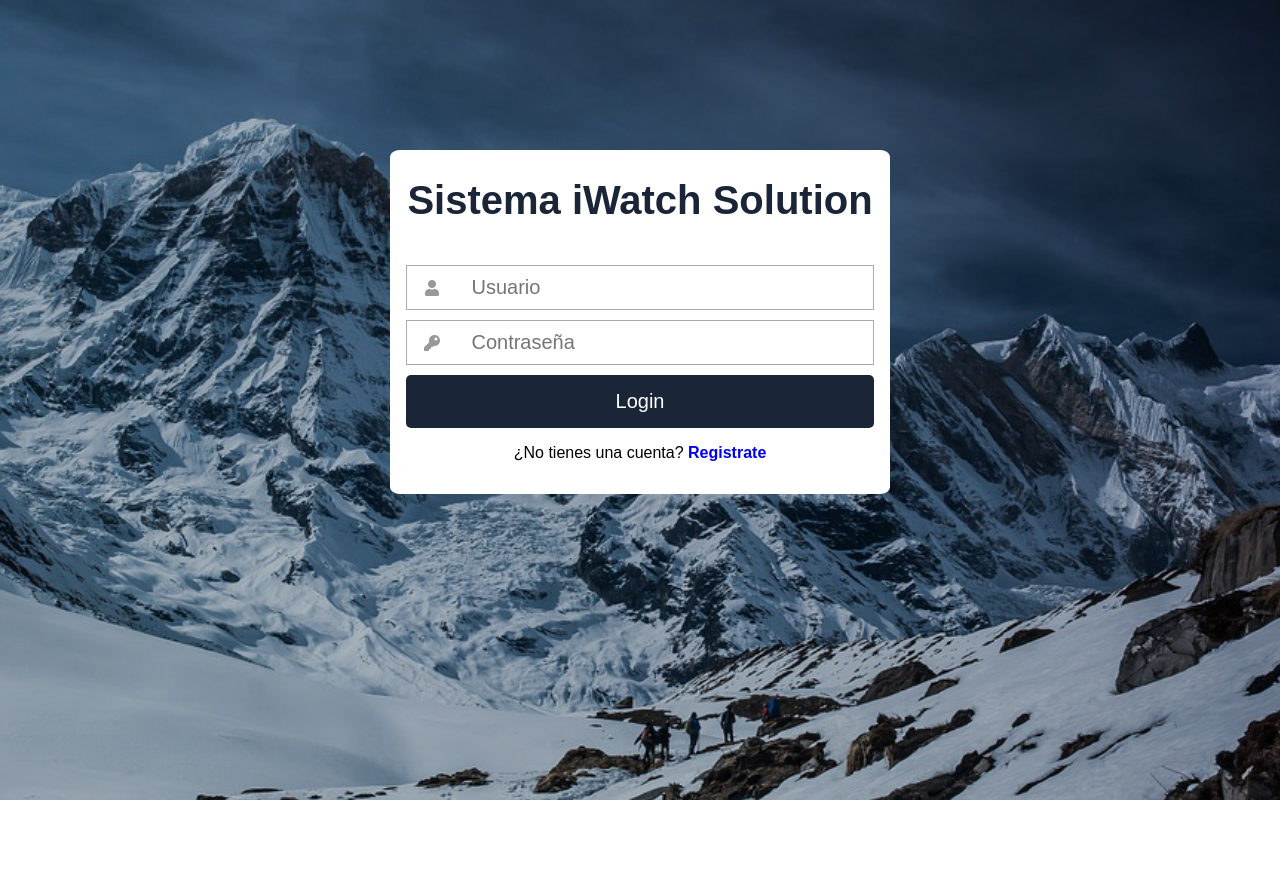
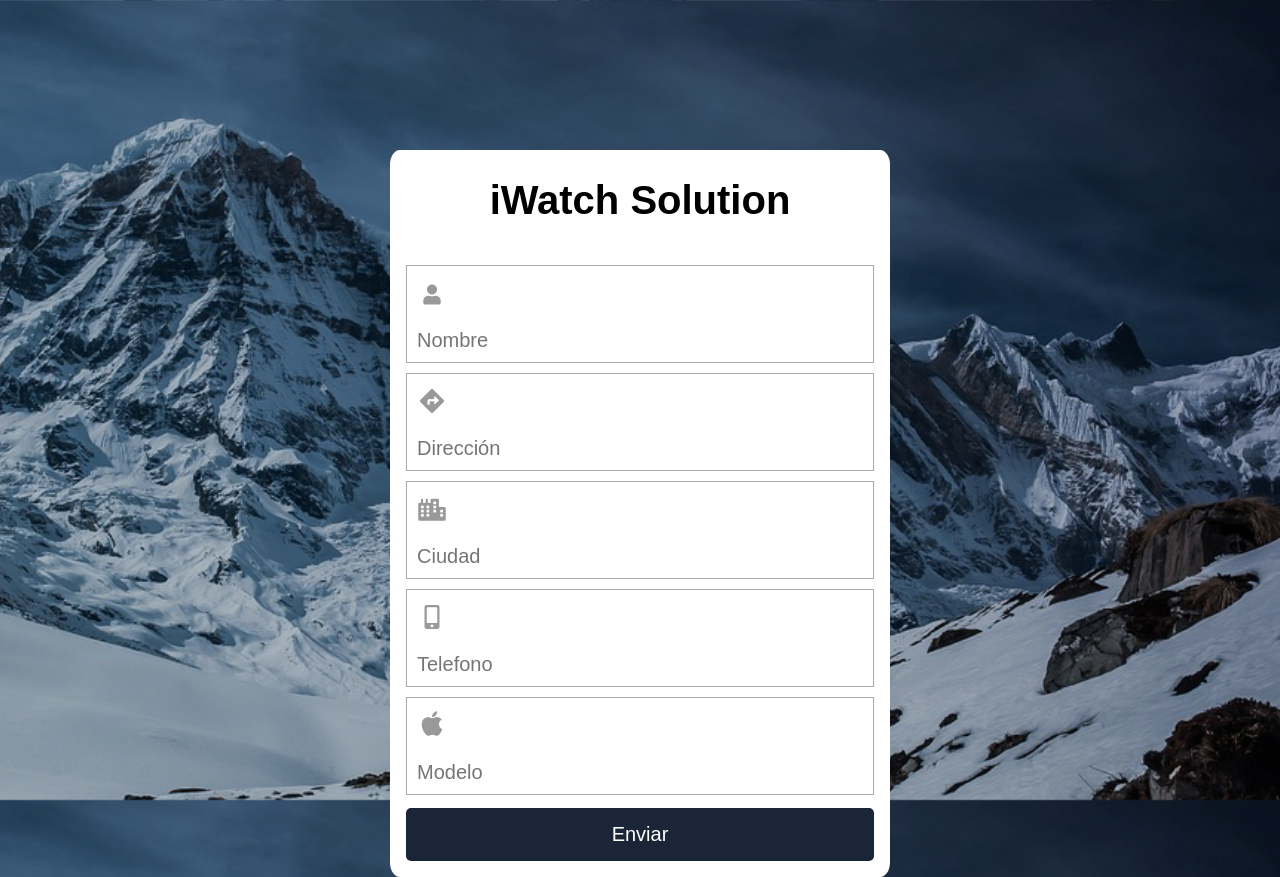
Before and after one commit to KevinLoredo/iWatch-Solution, a PHP site: page /SistemaVist.html in a window 1280 px wide. Before the commit the page ends 800 px from the top, so only its background shows below. Run offline with PHP 8.4, Linux system fonts and the light colour scheme; some libraries are stand-ins or nearby versions.

Commit message:
Add files via upload

```diff
--- a/EstiloIndex.css
+++ b/EstiloIndex.css
@@ -34,7 +34,7 @@ input[type="text"],
 input[type="password"]
 {
     font-size: 20px;
-    width: 82%;
+    width: 91.61%;
     padding: 10px;
     border: none;
 }
--- a/EstiloRegLog.css
+++ b/EstiloRegLog.css
@@ -33,9 +33,10 @@ input[type="text"],
 input[type="password"]
 {
     font-size: 20px;
-    width: 82%;
+    width: 91.61%;
     padding: 10px;
     border: none;
+}
 }
 
 .input-contenedor
--- a/EstiloSistema.css
+++ b/EstiloSistema.css
@@ -2,7 +2,7 @@ body
 {
     font-family: Arial, Helvetica, sans-serif;
     margin: 0;
-   background: url(imagen.jpg);
+    background: url(imagen.jpg);
     background-size: cover;
     background-attachment: fixed;
 }
@@ -19,14 +19,15 @@ body
 .formulario
 {
     background: #fff;
-    margin-top: 150px;
+    margin-top: 10px;
+    font-size: 40px;
     padding: 1px;
 }
 
 h1
 {
     text-align: center;
-    color: #1a2537;
+    color: black;
     font-size: 40px;
 }
 
@@ -34,7 +35,7 @@ input[type="text"],
 input[type="password"]
 {
     font-size: 20px;
-    width: 82%;
+    width: 91.6%;
     padding: 10px;
     border: none;
 }
@@ -45,9 +46,42 @@ input[type="password"]
     border: 1px solid #aaa;
 }
 
-.icon
+.iconNomb
 {
     min-width: 50px;
+    font-size: 20px;
+    text-align: center;
+    color: #999;
+}
+
+.iconDirec
+{
+    min-width: 50px;
+    font-size: 24px;
+    text-align: center;
+    color: #999;
+}
+
+.iconCiud
+{
+    min-width: 50px;
+    font-size: 22px;
+    text-align: center;
+    color: #999;
+}
+
+.iconTel
+{
+    min-width: 50px;
+    font-size: 24px;
+    text-align: center;
+    color: #999;
+}
+
+.iconApple
+{
+    min-width: 50px;
+    font-size: 28px;
     text-align: center;
     color: #999;
 }
--- a/SistemaVist.html
+++ b/SistemaVist.html
@@ -10,23 +10,43 @@
 <body>
     <form class="formulario">
      <h1>
-         Sistema iWatch Solution
+         iWatch Solution
      </h1>
-     <div class="contenedor">
-         <div class="input-contenedor">
-             <i class="fas fa-user icon"></i>
-             <input type="text" placeholder="Usuario">
+    <div
+        class="contenedor">
+         <div
+             class="input-contenedor">
+             <i class="fas fa-user iconNomb"></i>
+             <input type="text" placeholder="Nombre">
          </div>
 
-         <div class="input-contenedor">
-         <i class="fas fa-key icon"></i>
-         <input type="password" placeholder="Contraseña">
+        <div
+            class="input-contenedor">
+            <i class="fas fa-directions iconDirec"></i>
+            <input type="text" placeholder="Dirección">
+        </div>
 
-         </div>
-         <input type="submit" value="Login" class="button" href = "SistemaVist.html">
+        <div
+            class="input-contenedor">
+            <i class="fas fa-city iconCiud"></i>
+            <input type="text" placeholder="Ciudad">
+        </div>
 
-         <p>¿No tienes una cuenta? <a class="link" href="RegVista.html">Registrate </a></p>
-     </div>
+        <div class="input-contenedor">
+            <i class="fas fa-mobile-alt iconTel"></i>
+            <input type="text" placeholder="Telefono">
+        </div>
+
+        <div class="input-contenedor">
+            <i class="fab fa-apple iconApple"></i>
+            <input type="text" placeholder="Modelo">
+        </div>
+
+        <div>
+            <input type="submit" value="Enviar" class="button" href = "SistemaVist.html">
+        </div>
+    </div>
+
     </form>
 </body>
 </html>
```
Also changed, not shown: index.html (+9 -3 lines).
